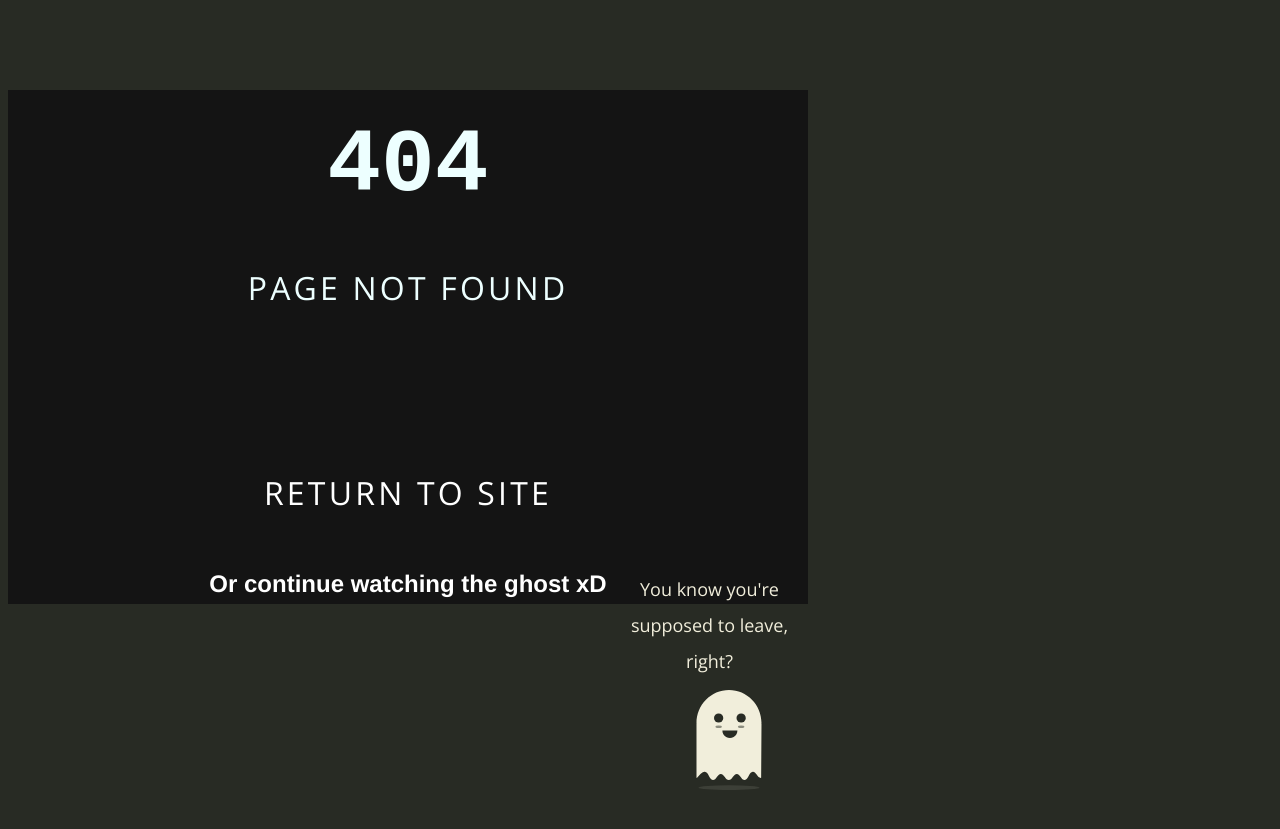
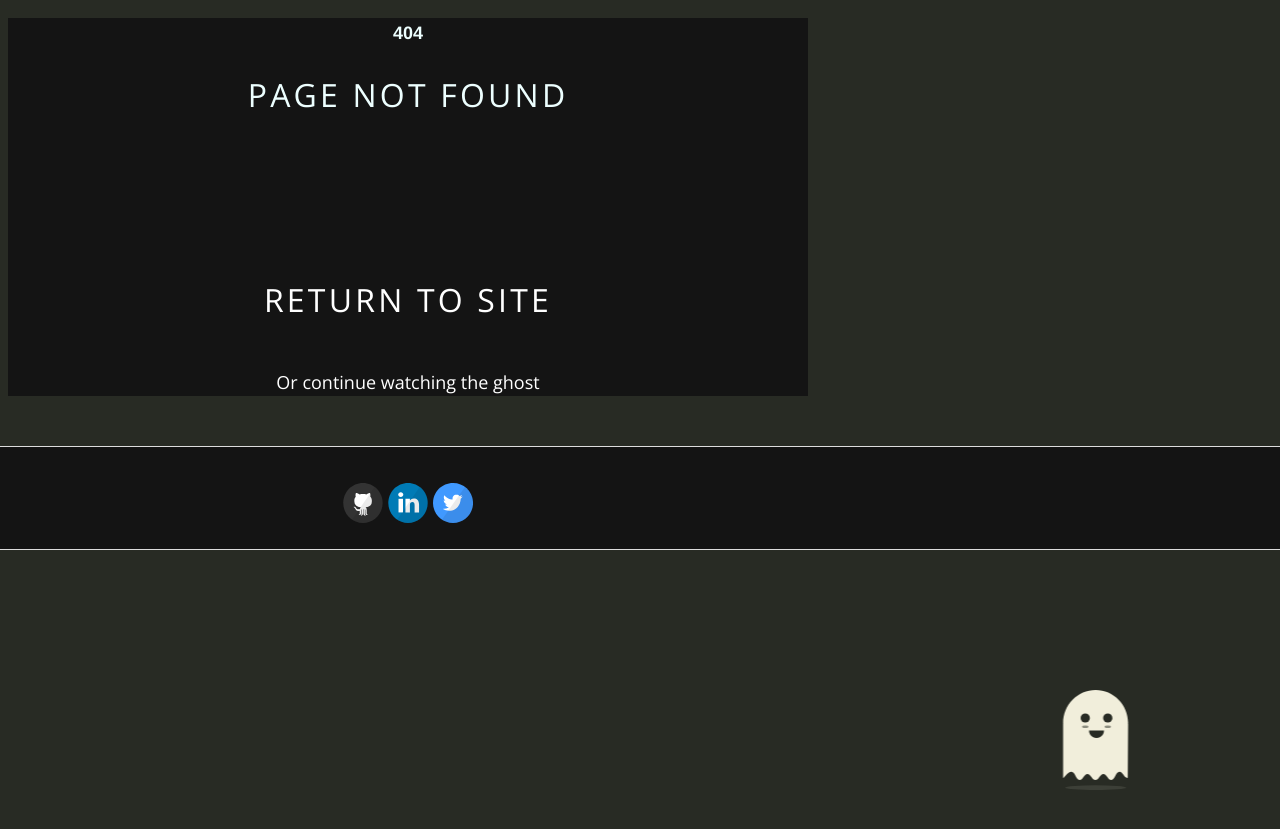
Before and after one commit to ricardojoserf/ricardojoserf.github.io, a Jekyll site: the page 404/index.html, which Jekyll copies as it is, in a window 1280 px wide. Shown: the top 829 px of the page. Built offline with Jekyll 4.4.1, drawn with Linux system fonts in a browser that asks for light colours; some web fonts are replaced.

Commit message:
Add files via upload

```diff
--- a/404/index.html
+++ b/404/index.html
@@ -33,7 +33,7 @@
   --color-bg: #282B24;
 
   --animation-sentence: 'You know you\'re supposed to leave, right?';
-  --animation-duration: 20s;
+  --animation-duration: 40s;
 }
 * {
   box-sizing: border-box;
@@ -177,7 +177,7 @@
     visibility: hidden;
   }
   100% {
-    --animation-sentence: 'Okay, you seem to care about this. Here\'s a key just for you';
+    --animation-sentence: 'Venga hombre! Que vuelvas a la página principal de blog!!';
   }
 }
 @keyframes showFinalText {
@@ -290,13 +290,13 @@
 
 <!-- include in a container a heading, paragraph and svg for the keyhole -->
 <div class="container">
-  <h1>404</h1>
+  <h4>404</h4>
   <p>page not found</p>
   <svg class="keyhole">
     <use href="#keyhole" />
   </svg>
   <p><a style="color:white" href="https://ricardojoserf.github.io/">Return to site</a></p>
-  <h2><a style="color:white">Or continue watching the ghost xD</a></h2>
+  <a style="color:white">Or continue watching the ghost</a>
 </div>
 
 <!-- outside of the container, to have them absolute positioned in relation to the body, include an svg for the key and one for the ghost -->
@@ -313,9 +313,33 @@
     <use href="#ghost" />
   </svg>
 </div>
+
   </div>
 </article>
+
     </div>
+
+    <div class="wrapper-footer">
+      <div class="container">
+        <footer class="footer">
+
+
+
+
+<a href="https://github.com/ricardojoserf"><i class="svg-icon github"></i></a>
+
+<a href="https://www.linkedin.com/in/ricardojoserf"><i class="svg-icon linkedin"></i></a>
+
+
+<a href="https://www.twitter.com/ricardojoserf"><i class="svg-icon twitter"></i></a>
+
+
+
+        </footer>
+      </div>
+    </div>
+
+
 
   </body>
 </html>
```
